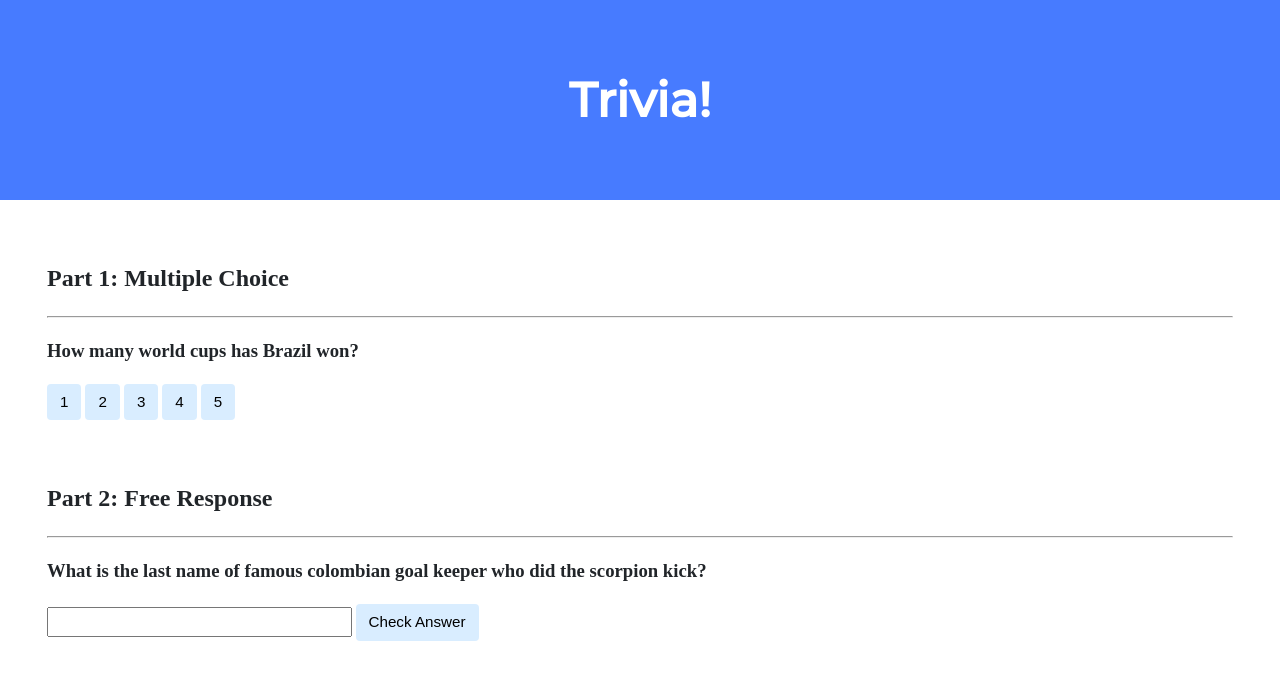
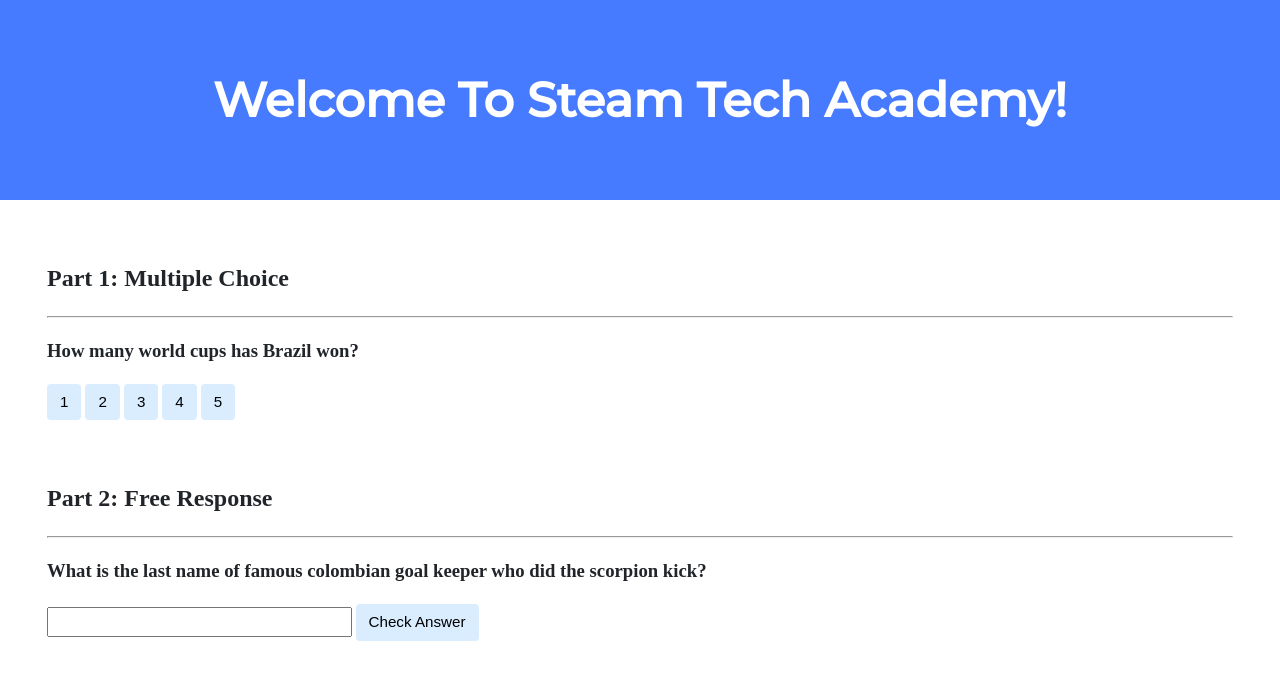
Before and after one commit to jsanche16/jsanche16.github.io, a plain HTML site: page index.html in a window 1280 px wide. Drawn offline with Linux system fonts and the light colour scheme.

Commit message:
Update index.html

```diff
--- a/index.html
+++ b/index.html
@@ -4,7 +4,7 @@
     <head>
         <link href="https://fonts.googleapis.com/css2?family=Montserrat:wght@500&display=swap" rel="stylesheet">
         <link href="styles.css" rel="stylesheet">
-        <title>Welcome To Steam Tech Academy!</title>
+        <title>Steam Tech Academy</title>
 
         <script>
             // Run script once DOM is loaded
@@ -56,7 +56,7 @@
     </head>
     <body>
         <div class="header">
-            <h1>Trivia!</h1>
+            <h1>Welcome To Steam Tech Academy!</h1>
         </div>
 
         <div class="container">
```
